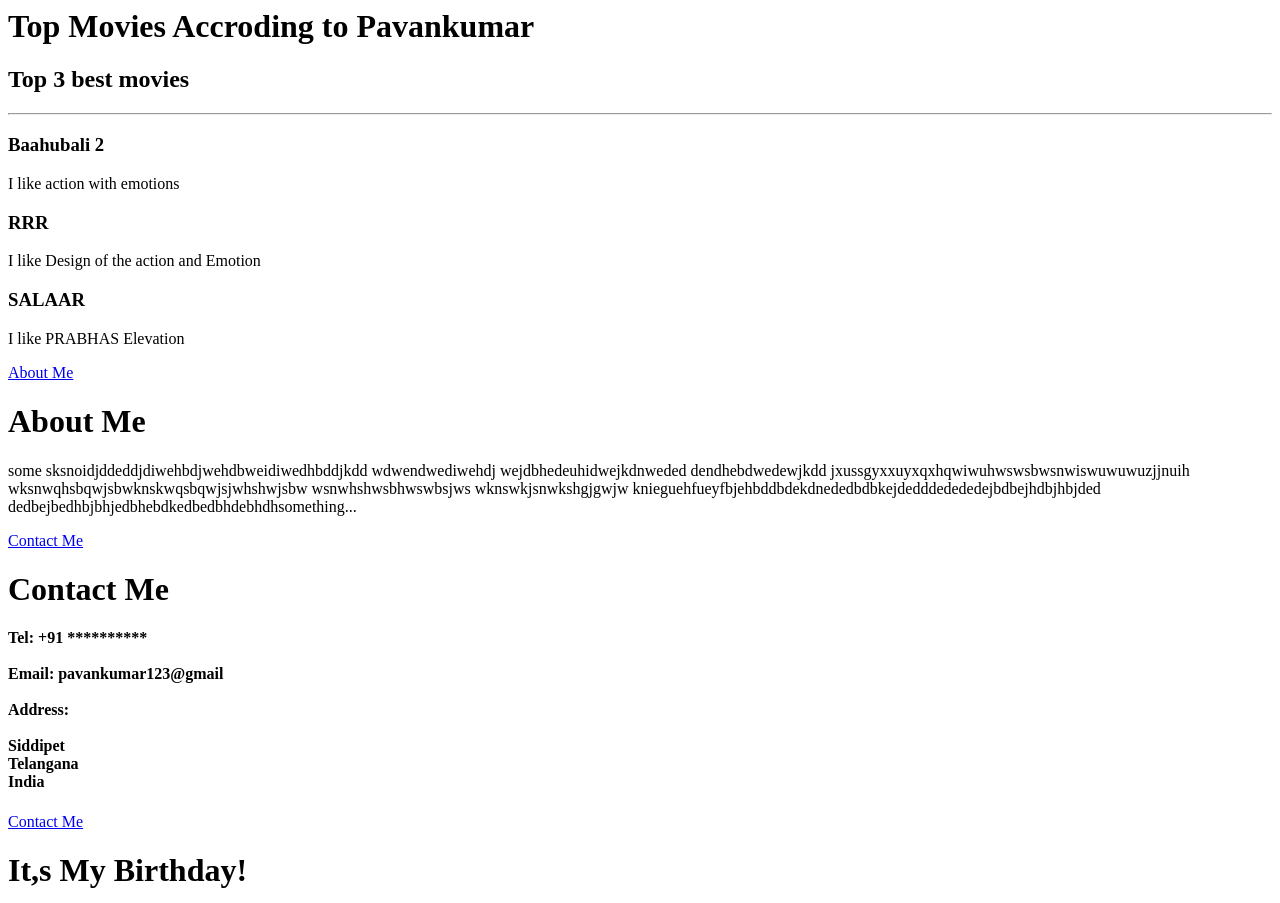
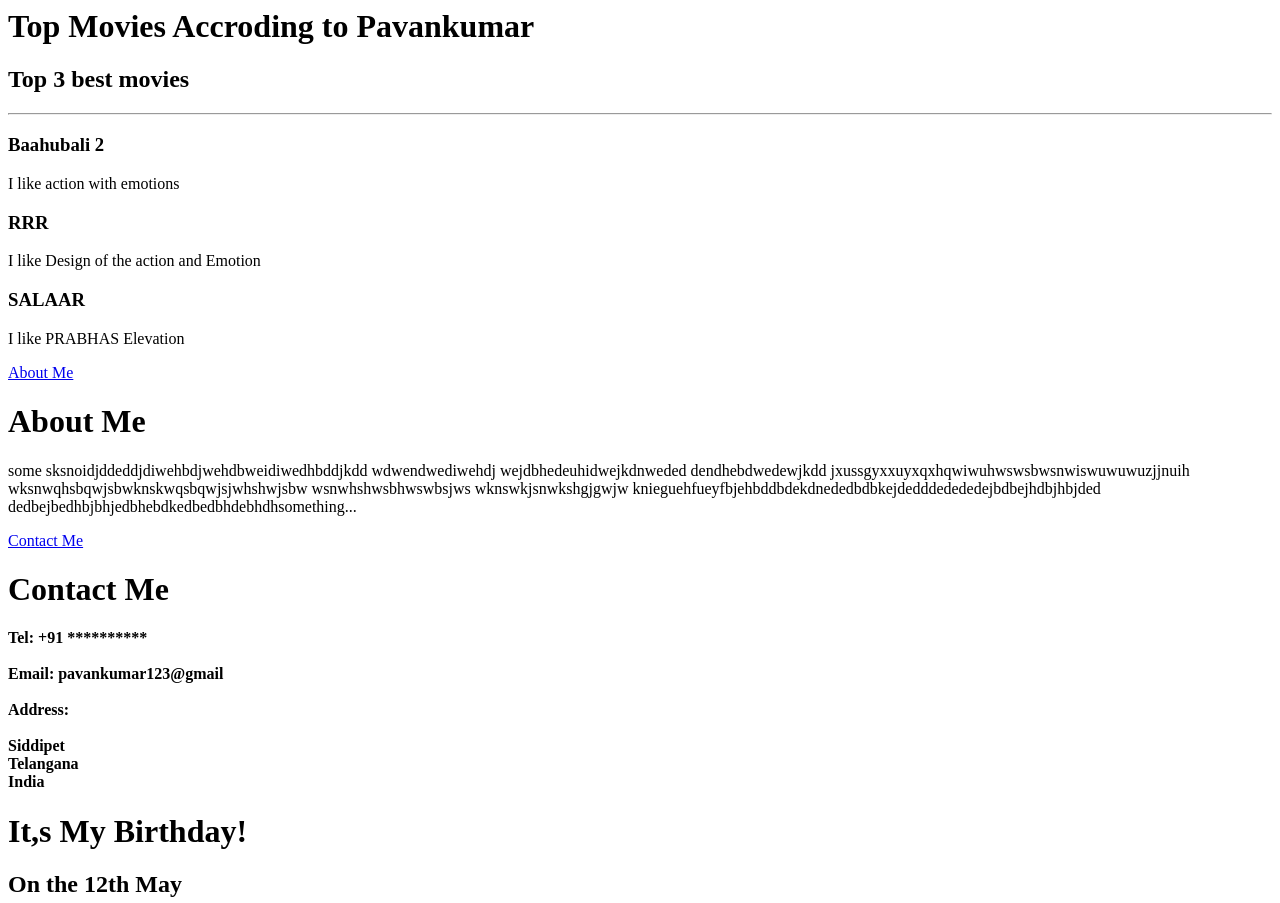
Before and after one commit to pavankumar-commits/html.portfolio, a plain HTML site: page index.html in a window 1280 px wide. Shown: the top 903 px of the page. Drawn offline with Linux system fonts and the light colour scheme.

Commit message:
Update index.html

```diff
--- a/index.html
+++ b/index.html
@@ -9,6 +9,7 @@
 <p>I like Design of the action and Emotion</p>
 <h3>SALAAR</h3>
 <P>I like PRABHAS Elevation </P>
+
 <a href="../index.html/about.html">About Me</a>
 <h1>About Me</h1>
 <p>some
@@ -20,6 +21,7 @@ wsnwhshwsbhwswbsjws wknswkjsnwkshgjgwjw
 knieguehfueyfbjehbddbdekdnededbdbkejdedddedededejbdbejhdbjhbjded
 dedbejbedhbjbhjedbhebdkedbedbhdebhdhsomething...
 </p>
+
 <a href="../index.html/contact.html">Contact Me</a>
 <h1>Contact Me</h1>
 <h4>
@@ -34,7 +36,6 @@ Siddipet<br>
 Telangana<br>
 India
 </h4>
-<a href="../index.html/contact.html">Contact Me</a>
 <h1>It,s My Birthday!
     <h2>On the 12th May</h2>
     <img src="https://tse2.mm.bing.net/th?id=OIP.99HTKtjoCxRdoPwtwzpSrAHaEK&pid=Api&P=0&h=180"/>
```
